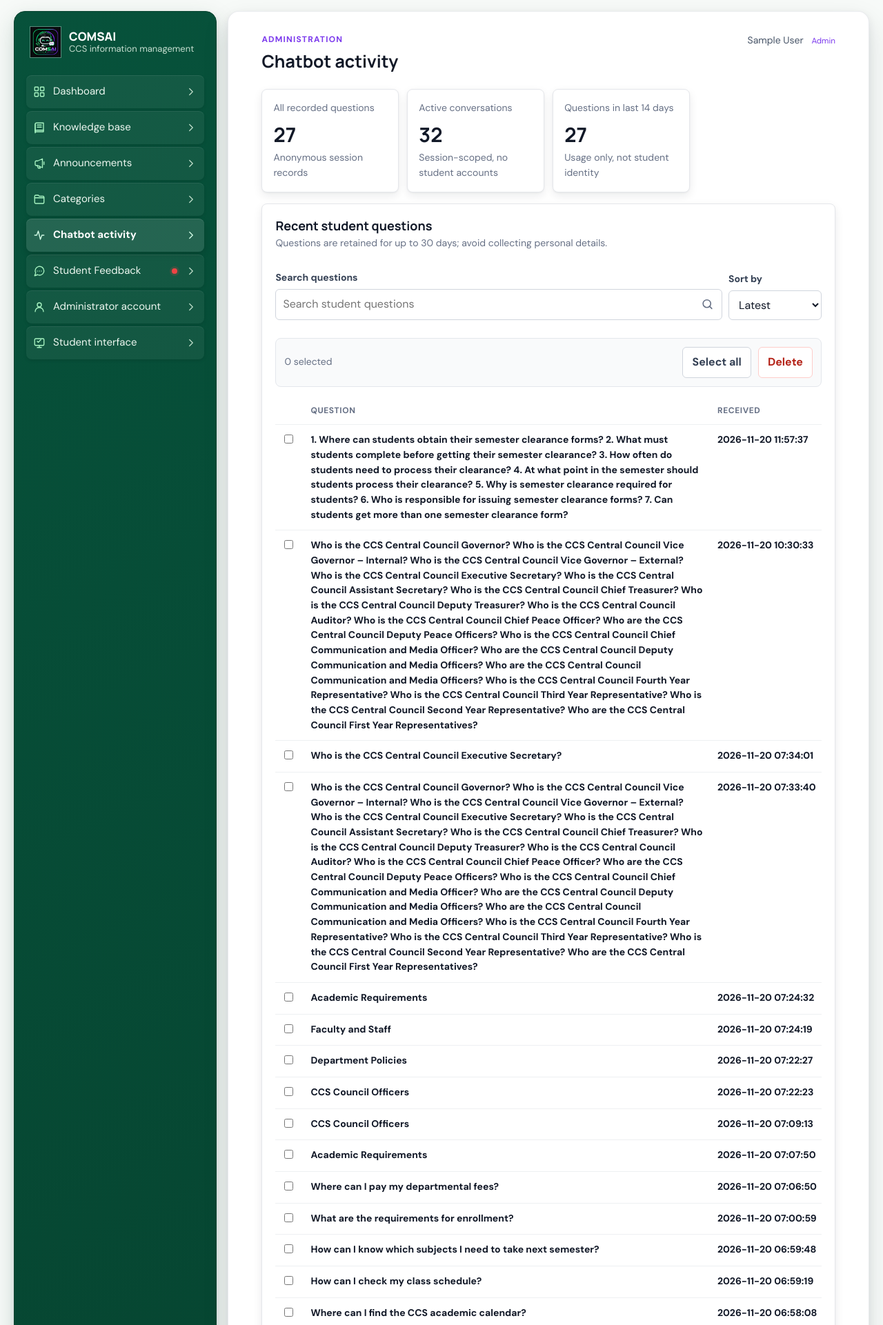
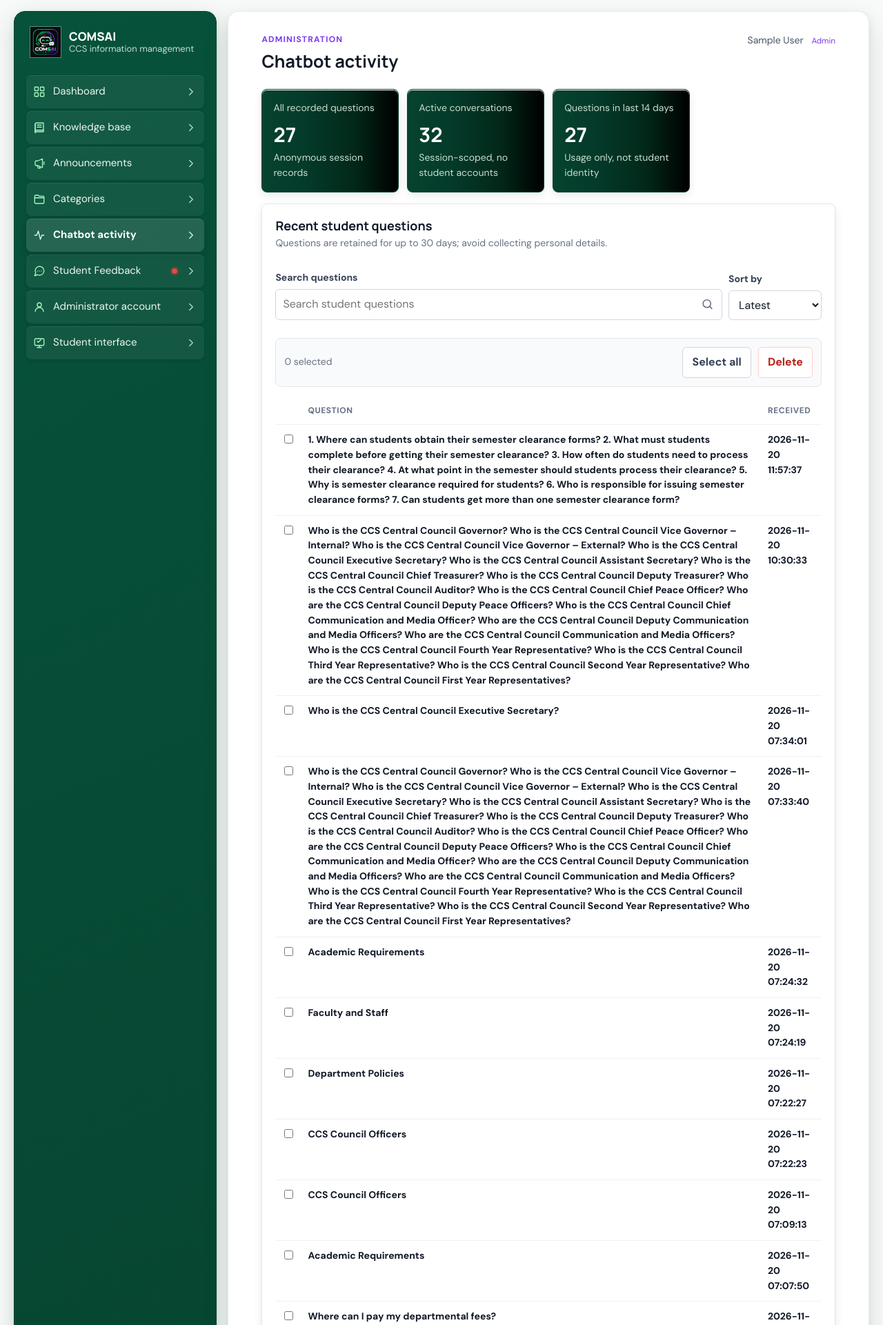
Before and after one commit to MicoAbejero/TEAM-TECHIVES-SYSTEM-REPOSITORY, a PHP site: page /admin/activity.php in a window 1280 px wide. Shown: the top 1921 px of the page at 69% size. Run offline with PHP 8.4, Linux system fonts and the light colour scheme; the visitor is signed in with stand-in values (Sample User, id 1); data comes from the database, SQL or seed files in the repository.

Commit message:
Add files via upload

```diff
--- a/COMSAI SYSTEM/admin/_layout.php
+++ b/COMSAI SYSTEM/admin/_layout.php
@@ -56,7 +56,7 @@ function admin_layout_start(string $title, string $active): array
         'feedback.php' => ['Student Feedback', 'feedback'],
         'account.php' => ['Administrator account', 'account'],
     ];
-    ?><!doctype html><html lang="en"><head><meta charset="utf-8"><meta name="viewport" content="width=device-width,initial-scale=1"><title><?= h($title) ?> | COMSAI</title><link rel="icon" type="image/png" href="../assets/comsai-icon.png?v=20261028-1"><link rel="stylesheet" href="../assets/css/admin.css?v=20261111-5"><link rel="stylesheet" href="../assets/css/admin-overrides.css?v=20261120-3"></head><body class="admin-page"><header class="admin-topbar"><button class="menu-toggle" type="button" aria-label="Toggle navigation" aria-expanded="false">&#9776;</button></header><div class="admin-shell"><aside class="admin-sidebar"><a class="admin-brand" href="index.php" aria-label="COMSAI dashboard"><img class="admin-mark" src="../assets/comsai-icon.png" alt=""><span><strong>COMSAI</strong><small>CCS information management</small></span></a><nav aria-label="Administrator navigation">
+    ?><!doctype html><html lang="en"><head><meta charset="utf-8"><meta name="viewport" content="width=device-width,initial-scale=1"><title><?= h($title) ?> | COMSAI</title><link rel="icon" type="image/png" href="../assets/comsai-icon.png?v=20261028-1"><link rel="stylesheet" href="../assets/css/admin.css?v=20261111-5"><link rel="stylesheet" href="../assets/css/admin-overrides.css?v=20261120-1"></head><body class="admin-page"><header class="admin-topbar"><button class="menu-toggle" type="button" aria-label="Toggle navigation" aria-expanded="false">&#9776;</button></header><div class="admin-shell"><aside class="admin-sidebar"><a class="admin-brand" href="index.php" aria-label="COMSAI dashboard"><img class="admin-mark" src="../assets/comsai-icon.png" alt=""><span><strong>COMSAI</strong><small>CCS information management</small></span></a><nav aria-label="Administrator navigation">
     <?php foreach ($nav as $route => [$label, $icon]): if (in_array($route, ['categories.php', 'feedback.php'], true) && $admin['role'] !== 'admin') continue; ?>
       <a class="nav-link <?= $active === $route ? 'active' : '' ?>" href="<?= h($route) ?>" <?= $route === 'activity.php' ? 'data-activity-nav' : ($route === 'feedback.php' ? 'data-feedback-nav' : '') ?>><span class="nav-icon"><?= admin_nav_icon($icon) ?></span><span class="nav-label"><?= h($label) ?></span><?php if ($route === 'activity.php'): ?><span class="nav-notification-dot" data-activity-notification <?= $hasUnreadActivity ? '' : 'hidden' ?> aria-hidden="true" title="New chatbot activity"></span><?php elseif ($route === 'feedback.php'): ?><span class="nav-notification-dot" data-feedback-notification <?= $hasUnreadFeedback ? '' : 'hidden' ?> aria-hidden="true" title="New student feedback"></span><?php endif; ?><span class="nav-chevron"><?= admin_nav_icon('chevron') ?></span></a>
     <?php endforeach; ?>
--- a/COMSAI SYSTEM/assets/css/admin-overrides.css
+++ b/COMSAI SYSTEM/assets/css/admin-overrides.css
@@ -1,24 +1,12 @@
 .activity-section{margin-top:16px}
 .activity-bulk-toolbar #activity-selection-count{margin-right:auto;color:var(--muted);font-size:14px}
 .feedback-bulk-toolbar #feedback-selection-count{margin-right:auto;color:var(--muted);font-size:14px}
-.admin-page .activity-table,
-.admin-page .feedback-table{table-layout:fixed}
-.admin-page .activity-table th:first-child,
-.admin-page .activity-table td:first-child,
-.admin-page .feedback-table th:first-child,
-.admin-page .feedback-table td:first-child{width:42px}
-.admin-page .activity-table th:nth-child(3),
-.admin-page .activity-table td:nth-child(3),
-.admin-page .feedback-table th:nth-child(3),
-.admin-page .feedback-table td:nth-child(3){width:160px;white-space:nowrap}
-.admin-page .activity-table th:nth-child(3),
-.admin-page .activity-table td:nth-child(3),
-.admin-page .feedback-table th:nth-child(3),
-.admin-page .feedback-table td:nth-child(3){text-align:left}
-.admin-page .activity-table td,
-.admin-page .feedback-table td{overflow-wrap:anywhere}
 .admin-page .nav-notification-dot{width:8px;height:8px;flex:0 0 8px;border-radius:50%;background:#ef4444;box-shadow:0 0 0 3px rgb(239 68 68 / 16%)}
 .admin-page .nav-notification-dot[hidden]{display:none}
+.admin-page .stats-grid .stat-card{background:linear-gradient(90deg,#06432f 0%,#043a2a 32%,#022819 68%,#000 100%);border-color:#06432f}
+.admin-page .stats-grid .stat-card span,
+.admin-page .stats-grid .stat-card small{color:#c6ded0}
+.admin-page .stats-grid .stat-card strong{color:#fff}
 .admin-page tr[data-new-feedback] td{font-weight:700}
 .admin-page .activity-section tr[data-new-activity] td{font-weight:700}
 .admin-page .admin-shell > .admin-sidebar {
```
